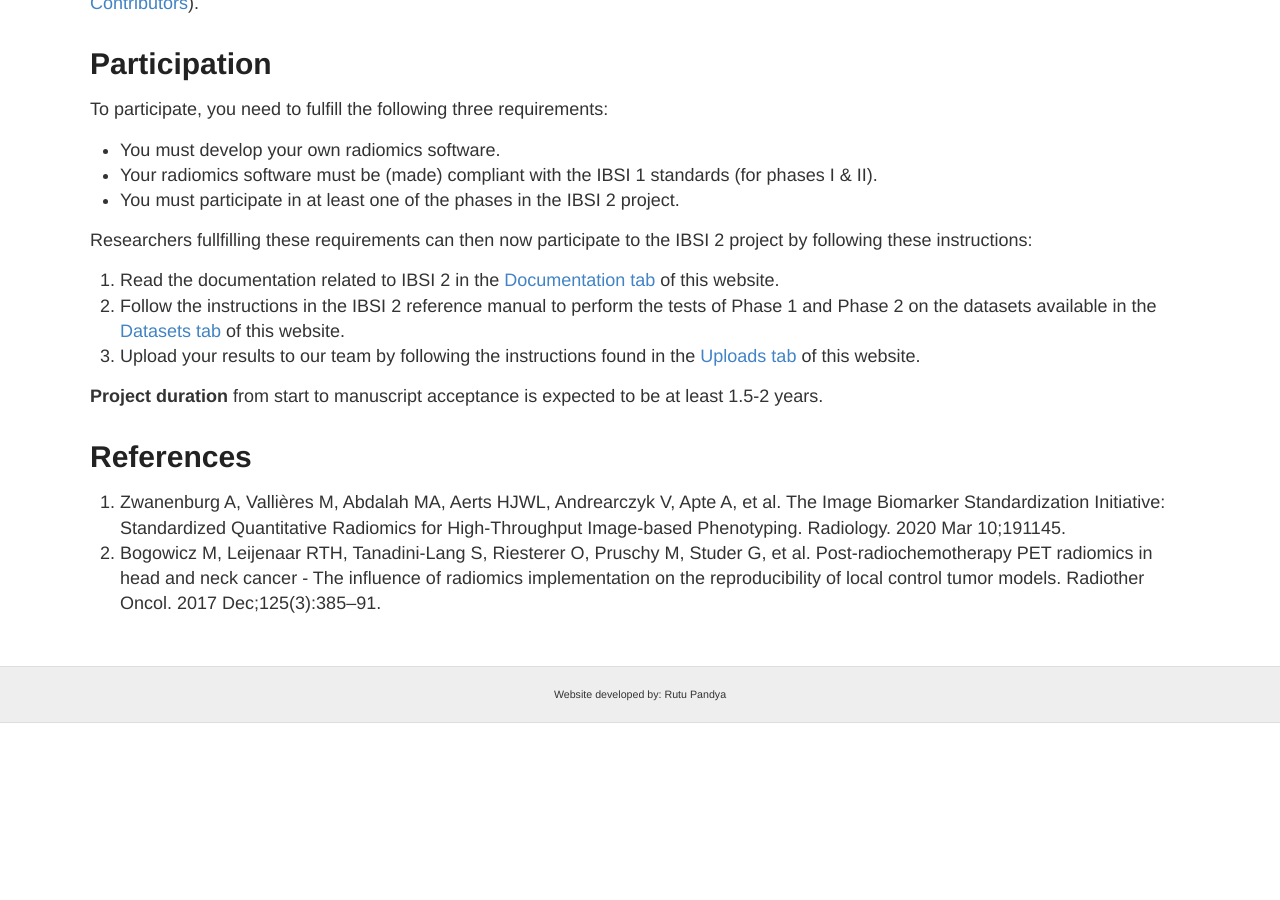
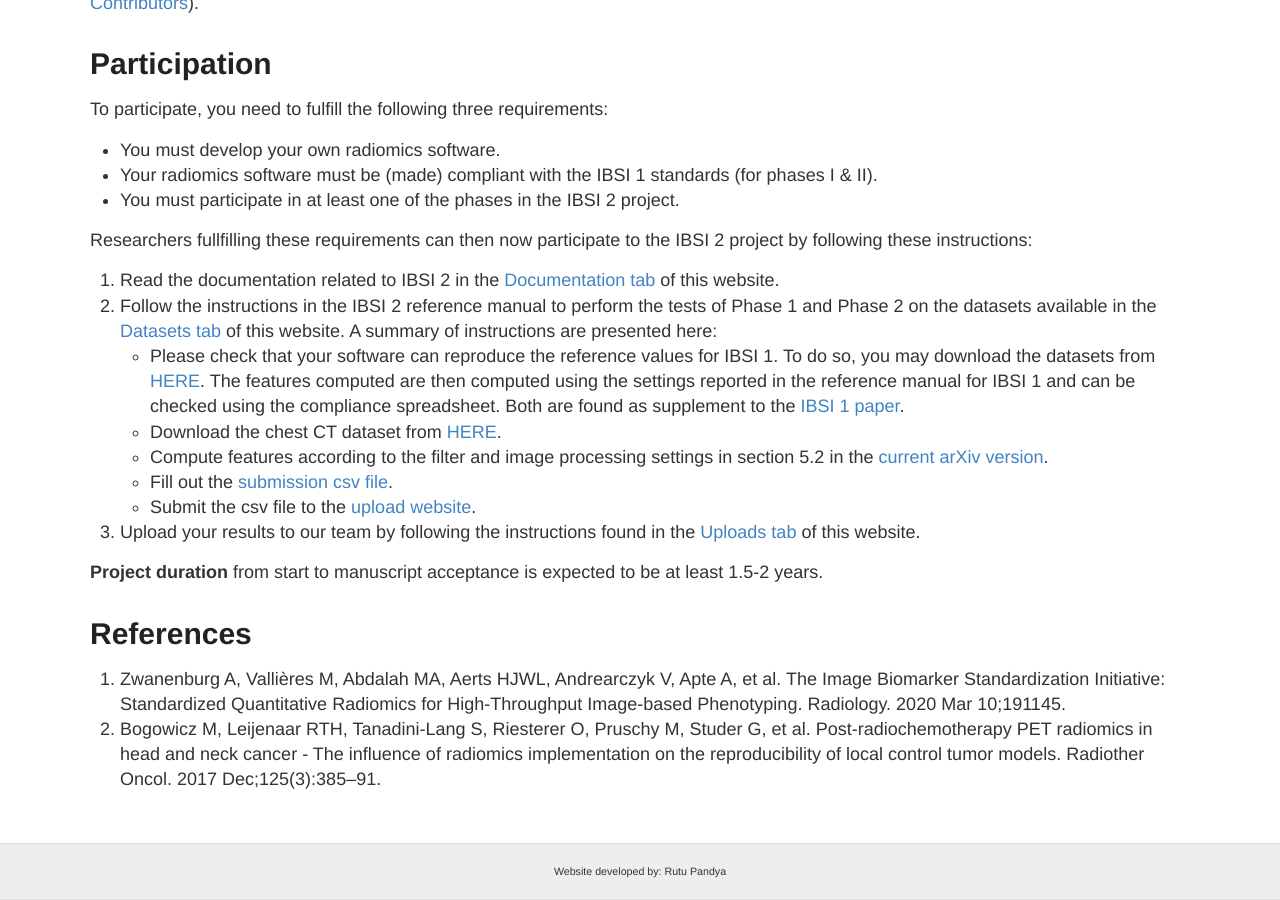
Before and after one commit to theibsi/theibsi.github.io, a Jekyll site: the page built from ibsi2.html, in a window 1280 px wide and 900 px high, scrolled down 1187 px. Built offline with Jekyll 4.4.1, drawn with Linux system fonts in a browser that asks for light colours; before the commit the page ends 1910 px from its top, so only the background shows below that.

Commit message:
Update ibsi2.html

```diff
--- a/ibsi2.html
+++ b/ibsi2.html
@@ -48,8 +48,15 @@ permalink: /ibsi2/
 
         <ol>
             <li>Read the documentation related to IBSI 2 in the <a href="https://theibsi.github.io/documentation/">Documentation tab</a> of this website. </li>
-            <li>Follow the instructions in the IBSI 2 reference manual to perform the tests of Phase 1 and Phase 2 on the datasets available in the <a href="https://theibsi.github.io/datasets/">Datasets tab</a> of this website. </li>
-            <li>Upload your results to our team by following the instructions found in the  <a href="https://theibsi.github.io/uploads/">Uploads tab</a> of this website.</li>
+            <li>Follow the instructions in the IBSI 2 reference manual to perform the tests of Phase 1 and Phase 2 on the datasets available in the <a href="https://theibsi.github.io/datasets/">Datasets tab</a> of this website. A summary of instructions are presented here: </li>
+		<ul>
+			<li>Please check that your software can reproduce the reference values for IBSI 1. To do so, you may download the datasets from <a href="https://github.com/theibsi/data_sets">HERE</a>. The features computed are then computed using the settings reported in the reference manual for IBSI 1 and can be checked using the compliance spreadsheet. Both are found as supplement to the <a href="https://doi.org/10.1148/radiol.2020191145">IBSI 1 paper</a>. </li>
+			<li>Download the chest CT dataset from <a href="https://github.com/theibsi/data_sets">HERE</a>. </li>
+			<li>Compute features according to the filter and image processing settings in section 5.2 in the <a href="https://arxiv.org/abs/2006.05470">current arXiv version</a>. </li>
+			<li>Fill out the <a href="https://ibsi.radiomics.hevs.ch/assets/IBSI-2-Phase2-Submission-Template.csv">submission csv file</a>. </li>
+			<li>Submit the csv file to the <a href="https://ibsi.radiomics.hevs.ch/">upload website</a>. </li>
+		</ul>
+	    <li>Upload your results to our team by following the instructions found in the  <a href="https://theibsi.github.io/uploads/">Uploads tab</a> of this website.</li>
         </ol>
 
     	<b>Project duration</b> from start to manuscript acceptance is expected to be at least 1.5-2 years.
```
